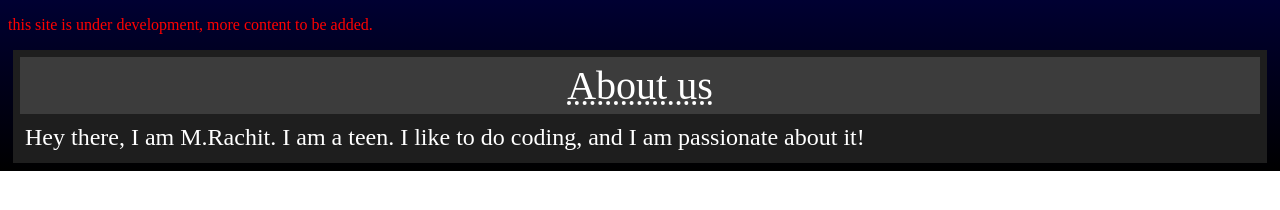
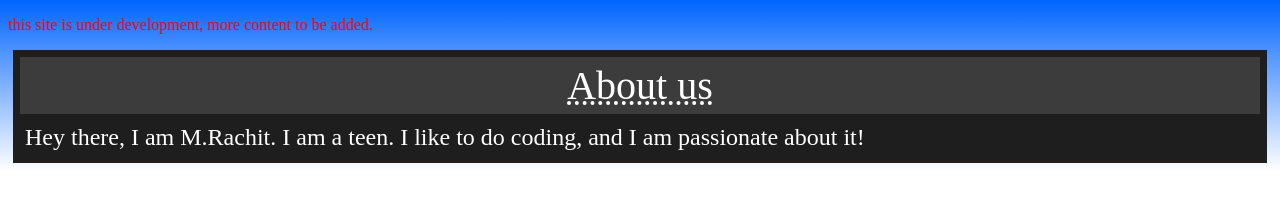
Before and after one commit to MRachit-op/Project1, a plain HTML site: page index.html in a window 1280 px wide. Drawn offline with Linux system fonts and the light colour scheme.

Commit message:
Update style.css

```diff
--- a/style.css
+++ b/style.css
@@ -27,5 +27,5 @@
     padding: 5px;
 }
 .mainbg{
-    background: rgb(0, 0, 0);
-    background: -webkit-linear-gradient(bottom, rgb(0, 0, 0) 0%, rgb(0, 0, 50) 100%) no-repeat;
+    background: rgb(255, 255, 255);
+    background: -webkit-linear-gradient(bottom, rgb(255, 255, 255) 0%, rgb(0, 100, 255) 100%) no-repeat;
```
